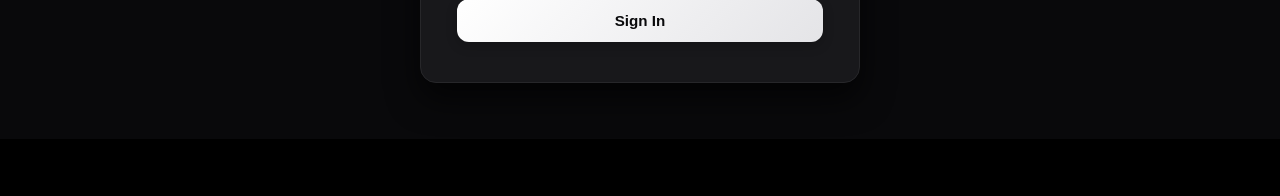
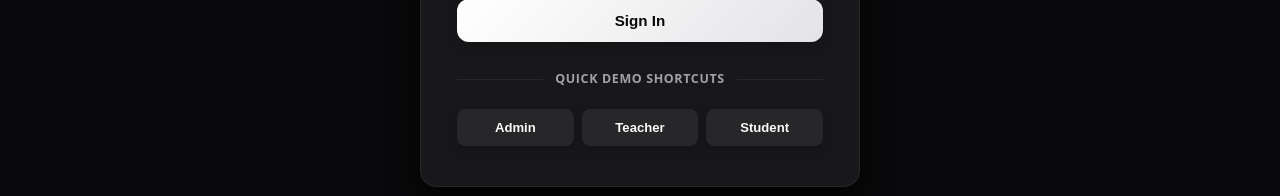
Before and after one commit to dabloobi/smartattend, a React (Vite) app: page / in a window 1280 px wide. Both pictures are taken after a click on the button "Sign In". Shown: the part 666-862 px from the top of the page. Before the commit the page ends 805 px from the top, so only its background shows below. Built offline with nearby package versions, Linux system fonts and the light colour scheme.

Commit message:
Update SignIn.jsx

```diff
--- a/src/components/SignIn.jsx
+++ b/src/components/SignIn.jsx
@@ -58,7 +58,7 @@ export default function SignIn({ onLoginSuccess }) {
   const handleQuickDemo = (demoUsername) => {
     setUsername(demoUsername);
     setPassword('admin123');
-    // setCaptchaToken('demo-verified-token');
+    setCaptchaToken('demo-verified-token');
   };
 
   return (
@@ -133,7 +133,7 @@ export default function SignIn({ onLoginSuccess }) {
         </form>
 
         {/* Demo Shortcuts Divider */}
-         {/* <div className="auth-divider">
+         <div className="auth-divider">
           <span>Quick Demo Shortcuts</span>
         </div>
 
@@ -147,7 +147,7 @@ export default function SignIn({ onLoginSuccess }) {
           <button type="button" className="btn btn-secondary demo-btn" onClick={() => handleQuickDemo('00001')}>
             Student
           </button>
-        </div>  */}
+        </div>
       </div>
     </div>
   );
```
